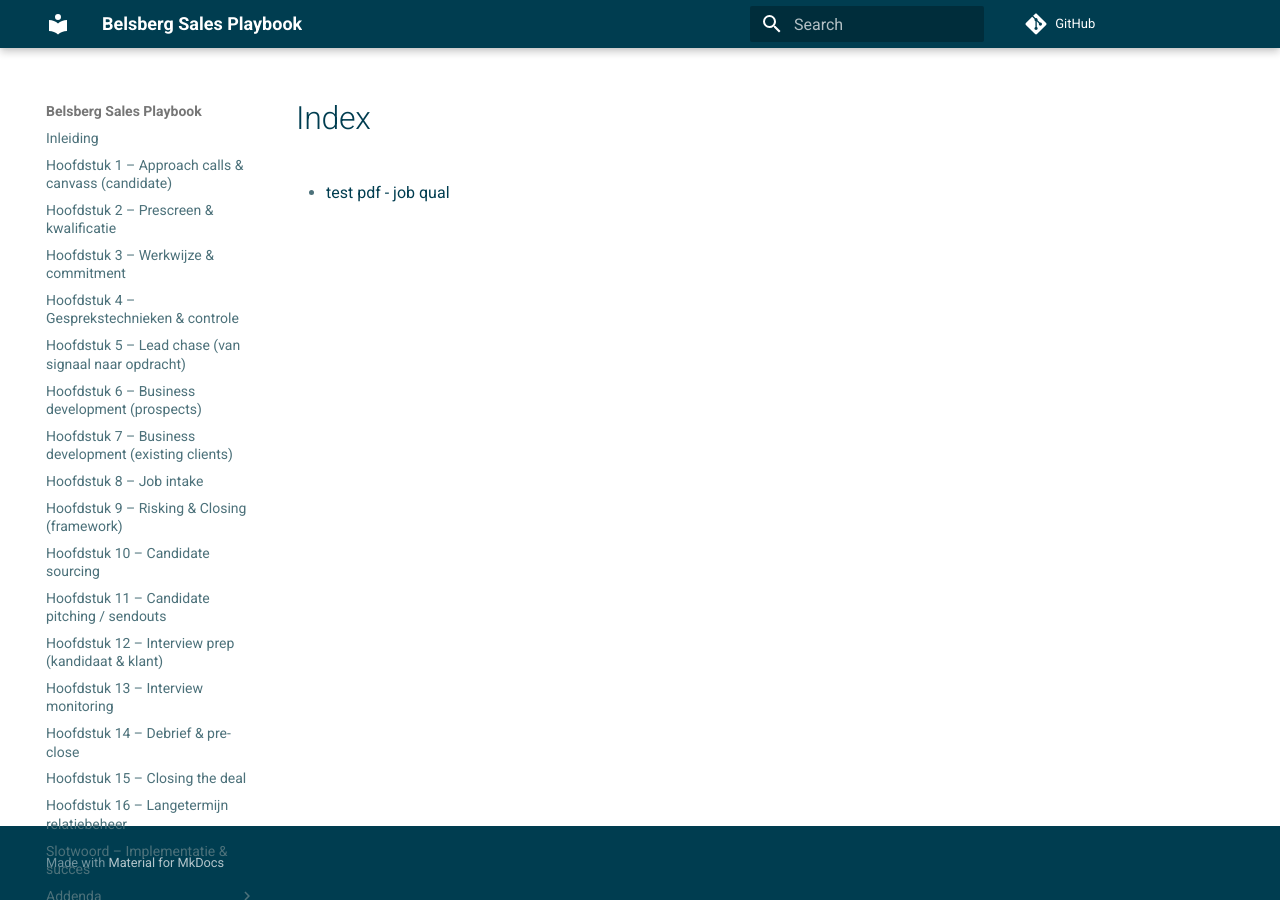
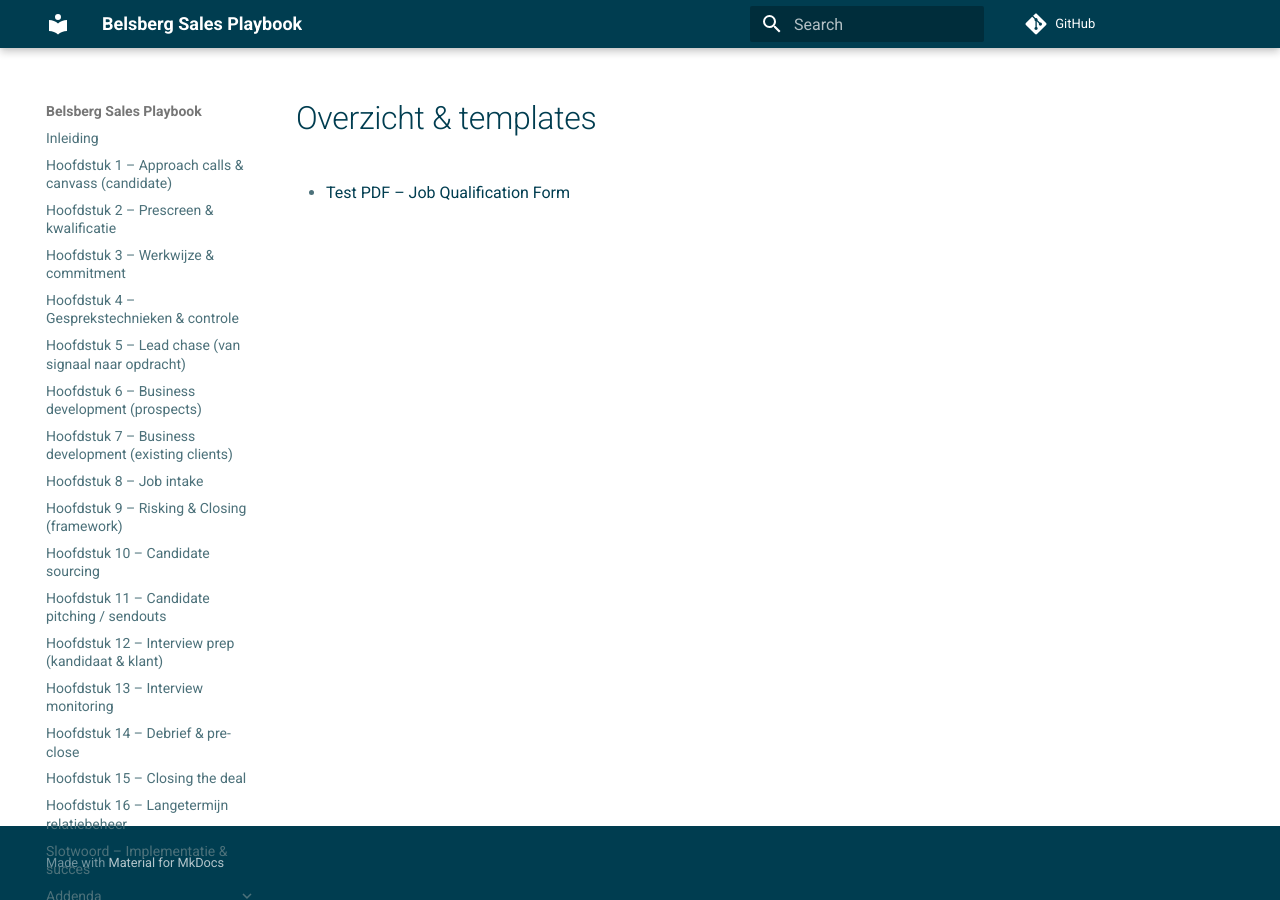
Before and after one commit to Kaap11/belsberg_playbook_backup, an MkDocs documentation site: the page built from docs/addenda/index.md, in a window 1280 px wide. Built offline with MkDocs 1.6.1 and Material for MkDocs 9.7.7, drawn with Linux system fonts in a browser that asks for light colours; comment, search, counter and statistics services are not loaded.

Commit message:
test PDF 2

```diff
--- a/docs/addenda/index.md
+++ b/docs/addenda/index.md
@@ -1 +1,3 @@
-- [test pdf - job qual](jobqual)
+# Overzicht & templates
+
+- [Test PDF – Job Qualification Form](templates/jobqual.pdf)
--- a/mkdocs.yml
+++ b/mkdocs.yml
@@ -51,7 +51,7 @@ nav:
       - Addendum F – Bullhorn intake templates: addendum-f-bullhorn-intake-templates.md
       - Addendum G – 80/20-regel: addendum-g-80-20-regel.md
       - Addendum H – Top 10 best practices: addendum-h-top-10-best-practices.md
-      - Templates
+      - Templates: addenda/index.md
 
 # Gebruik de echte GitHub Pages URL of laat weg voor lokale builds
 site_url: https://belsbergadmin.github.io/belsberg_playbook_webversie/
```
